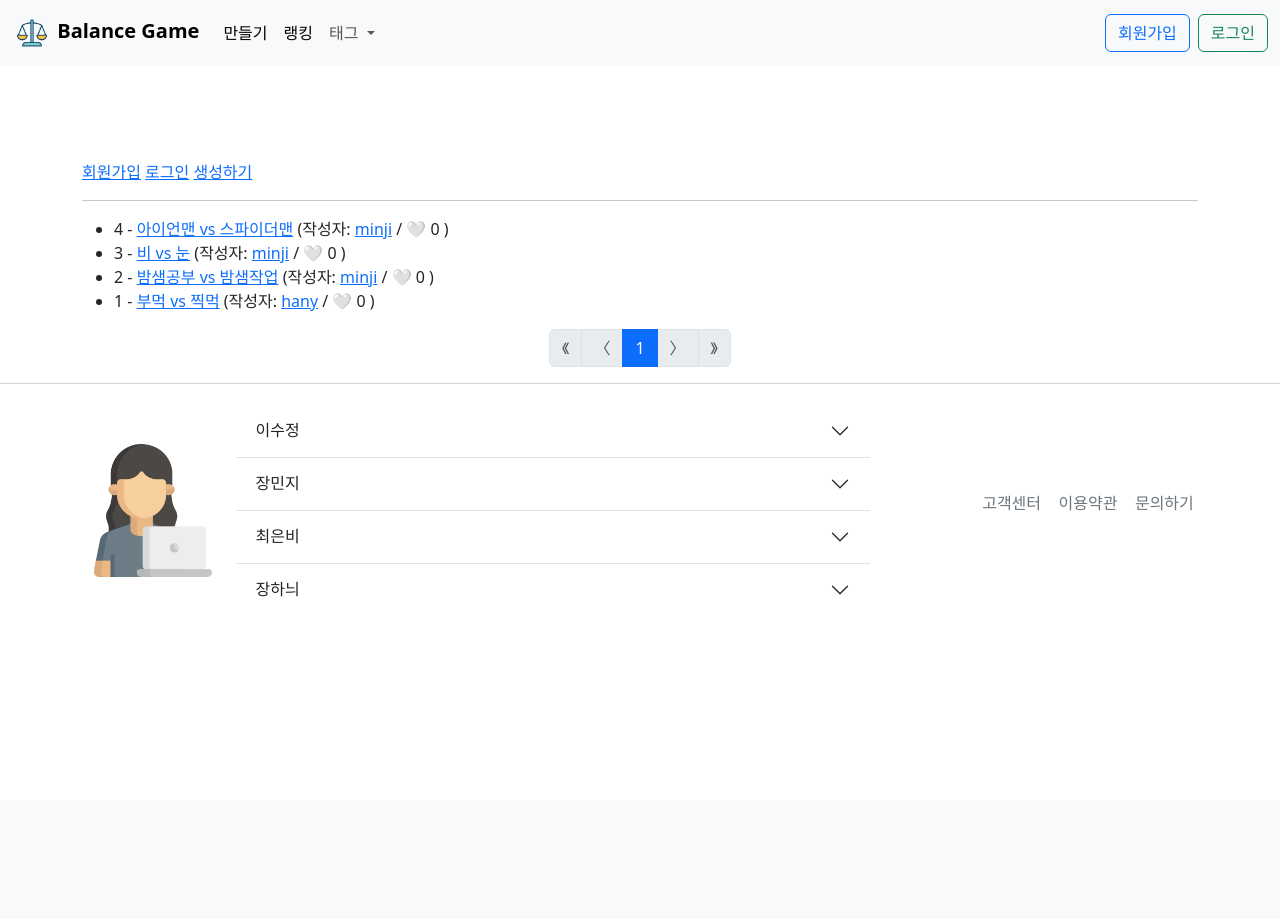
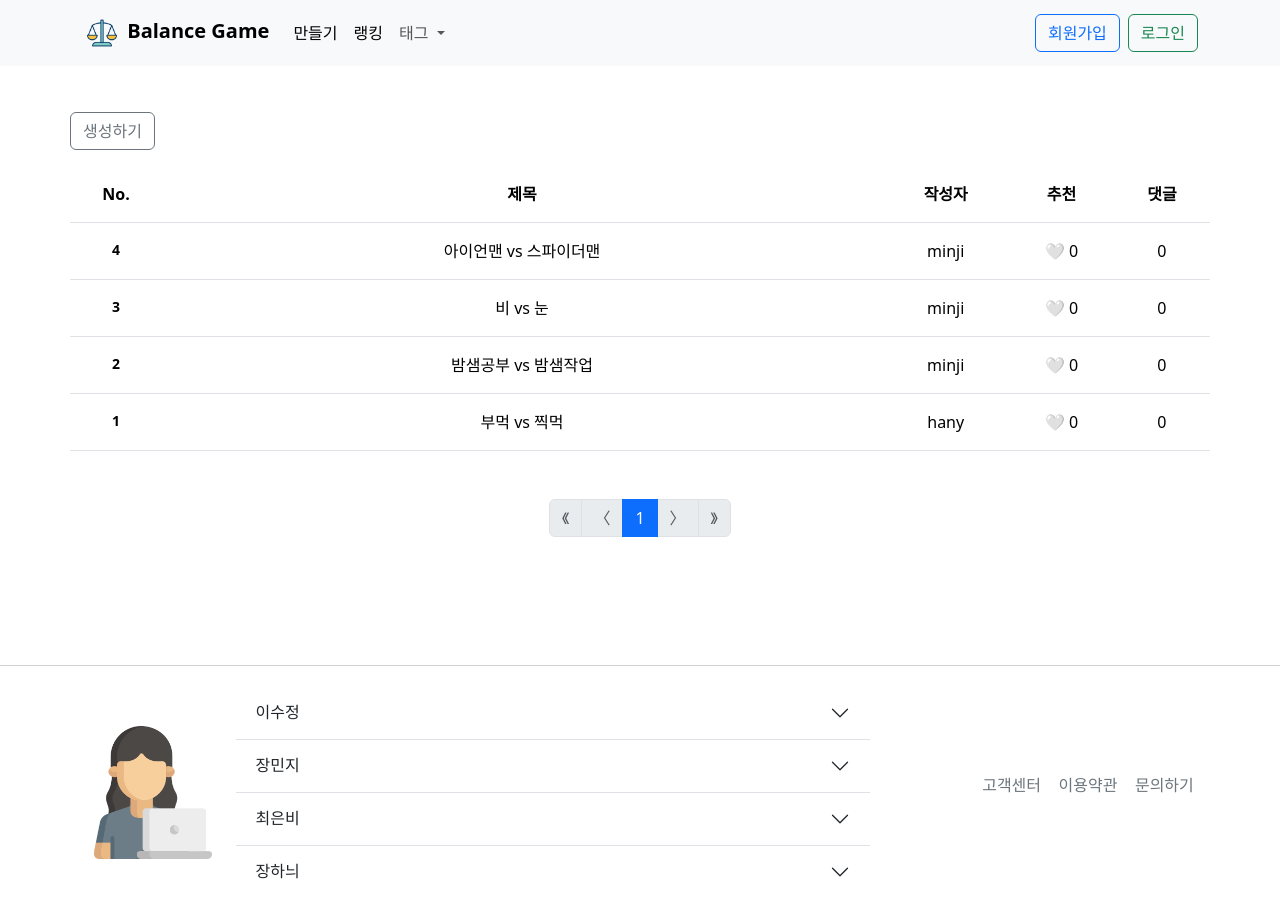
Before and after one commit to Shureeshu/balance_6, a Django app: page /posts/ in a window 1280 px wide. Before the commit the page ends 597 px from the top, so only its background shows below. Run offline with Django 3.2, Linux system fonts and the light colour scheme; data comes from the database, SQL or seed files in the repository; data that the repository does not hold is empty.

Commit message:
[UPDATE] styling index.html

```diff
--- a/posts/templates/posts/index.html
+++ b/posts/templates/posts/index.html
@@ -1,34 +1,67 @@
 {% extends 'base.html' %}
 
+{% block style %}
+  li {
+    list-style: none;
+  }
+
+  ul {
+    padding: 0;
+  }
+
+  a {
+    text-decoration: none;
+    color: black;
+  }
+
+  .table>:not(caption)>*>* {
+    padding: 1rem 0.5rem;
+  }
+
+  .post-num {
+    font-size: 0.875rem;
+  }
+
+  .post-title {
+    width: 45rem;
+  }
+
+{% endblock style %}
+
 {% block content %}
-  {% if request.user.is_authenticated %}
-    <form action="{% url 'accounts:logout' %}" method="POST">
-      {% csrf_token %}
-      <input type="submit" value="로그아웃">
-    </form>
-  {% else %}
-    <a href="{% url 'accounts:signup' %}">회원가입</a>
-    <a href="{% url 'accounts:login' %}">로그인</a>
-  {% endif %}
-  <a href="{% url 'posts:create' %}">생성하기</a>
-  <hr>
-  <ul>
+
+  <a href="{% url 'posts:create' %}" class="btn btn-outline-secondary mb-3">생성하기</a>
+  <table class="table table-hover text-center">
+    <thead>
+      <tr>
+        <th scope="col">No.</th>
+        <th scope="col">제목</th>
+        <th scope="col">작성자</th>
+        <th scope="col">추천</th>
+        <th scope="col">댓글</th>
+      </tr>
+    </thead>
+    <tbody>
       {% for post in posts %}
-      <li>{{ post.pk }} -
-        <a href="{% url 'posts:detail' post.pk %}">{{ post.title }}</a>
-        (작성자: <a href="{% url 'accounts:profile' post.user.username %}">{{ post.user }}</a> /
+        <tr>
+          <th scope="row" class="post-num">{{ post.pk }}</th>
+          <td class="post-title"><a href="{% url 'posts:detail' post.pk %}">{{ post.title }}</a></td>
+          <td><a href="{% url 'accounts:profile' post.user.username %}">{{ post.user }}</a></td>
+          <td>
             {% if request.user in post.like_users.all %}
               ❤ {{ post.like_users.all|length }}
             {% else %}
               🤍 {{ post.like_users.all|length }}
             {% endif %}
-        )
-      </li>
+          </td>
+          <td>{{ post.comment_set.all|length }}</td>
+        </tr>
+      {% endfor %}
+    </tbody>
+  </table>
 
-    {% endfor %}
-  </ul>
   {% comment %} 페이지네이션 start! {% endcomment %}
-  <ul class="pagination justify-content-center">
+  <ul class="pagination justify-content-center mt-5">
 
     {% if posts.number == 1 %}
       <li class="page-item disabled">
--- a/posts/views.py
+++ b/posts/views.py
@@ -42,10 +42,12 @@ def create(request):
 
 def detail(request, post_pk):
     post = Post.objects.get(pk=post_pk)
+    last = Post.objects.last()
     comment_form = CommentForm()
     comments = post.comment_set.all()
     context = {
         'post': post,
+        'last': last,
         'comment_form': comment_form,
         'comments': comments,
     }
--- a/templates/base.html
+++ b/templates/base.html
@@ -15,7 +15,7 @@
   </head>
   <body>
     {% include 'nav.html' %}
-    <div class="container" style="padding-top: 10rem;">
+    <div class="container" style="padding: 7rem 0;">
       {% block content %}
       {% endblock content %}
     </div>
--- a/templates/footer.html
+++ b/templates/footer.html
@@ -1,5 +1,5 @@
 {% load static %}
-<footer>
+<footer class="bottom-0 w-100">
   {% comment %} <div class="container">
     <div class="row"> {% endcomment %}
   <div class="col-8 card border-0 me-5" style="max-width: 800px;">
--- a/templates/nav.html
+++ b/templates/nav.html
@@ -1,7 +1,7 @@
 {% load static %}
 
 <nav class="fixed-top navbar navbar-expand-lg bg-body-tertiary">
-  <div class="container-fluid">
+  <div class="container">
     <a class="navbar-brand fw-bold" href="{% url 'posts:index' %}">
       <img id="logo" src="{% static 'logo.png' %}" alt="로고">
       Balance Game
```
Also changed, not shown: posts/templates/posts/detail.html (+28 -6 lines). Lines whose indentation alone changed are shown as unchanged.
